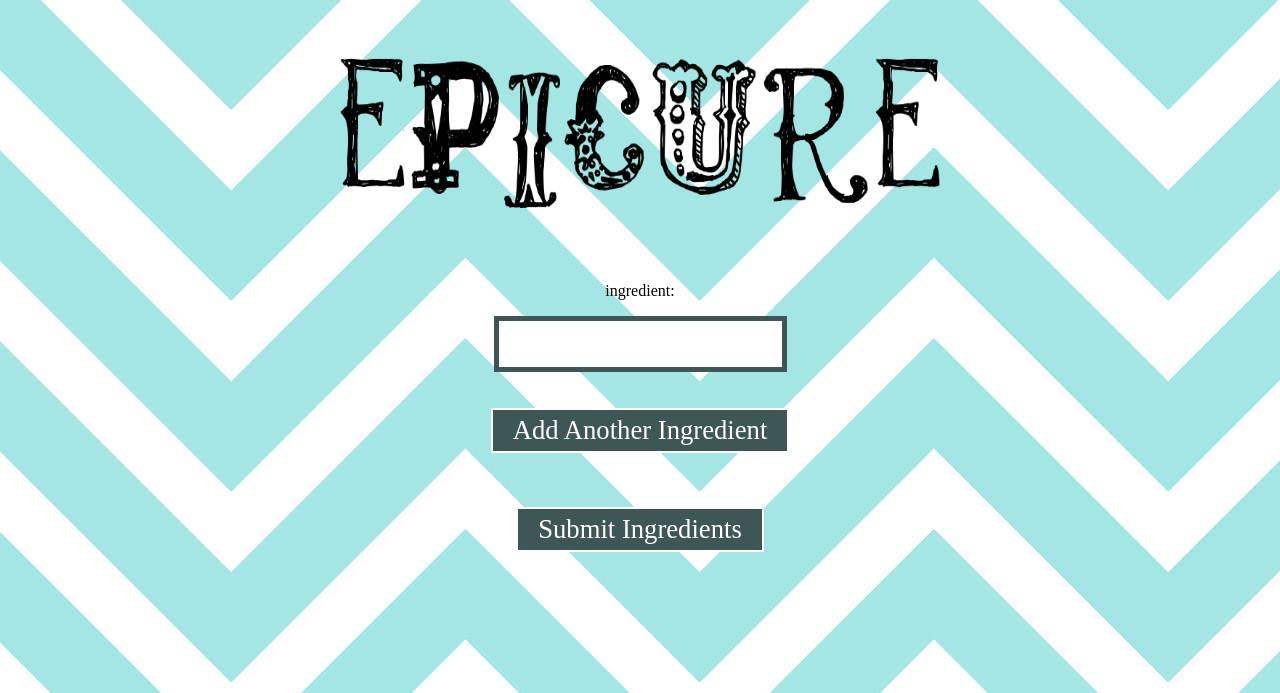
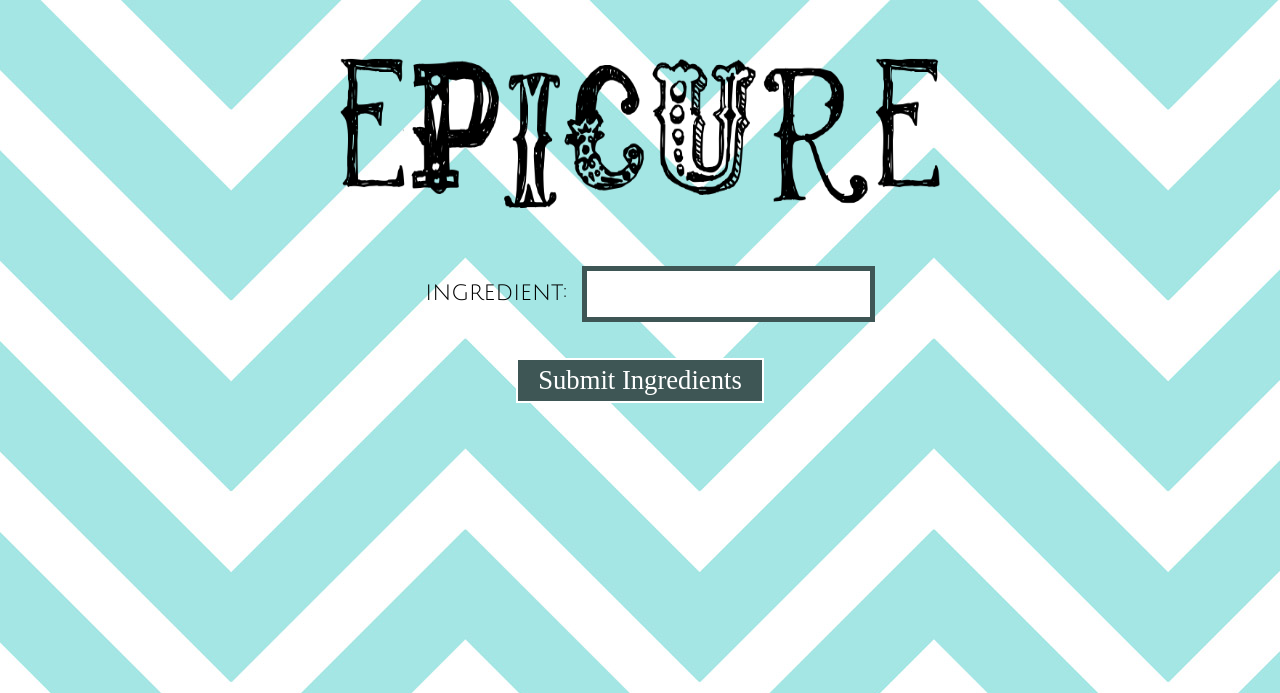
Before and after one commit to smewcat/cssi, a Python web app: template templates/ingredentry.html in a window 1280 px wide. Shown: the top 693 px of the page. Run offline with Jinja, Linux system fonts and the light colour scheme; the template is opened without the code that fills it, so the values that code supplies are empty; some web fonts are replaced.

Commit message:
deleted add ingredient on home page

```diff
--- a/templates/ingredentry.html
+++ b/templates/ingredentry.html
@@ -20,11 +20,10 @@
       <br> <br><br> <br>
 
       <form action="/results">
-        <p id="ingredientInput">ingredient:</p>
+        <p class="ingredientInput">ingredient:</p>
         <input type='text' name='ingredient' class='ingredientBox'>
         <br><br><br>
-        <input type='submit' value='Add Another Ingredient' class="inputButton">
-        <br><br><br><br>
+
         <input type='submit' value='Submit Ingredients' class="inputButton">
       </center>
 
```
